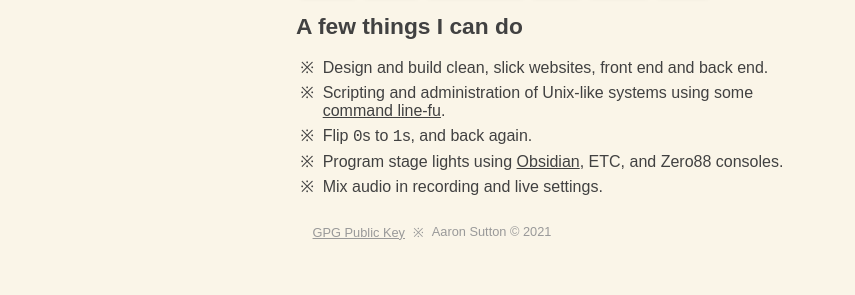
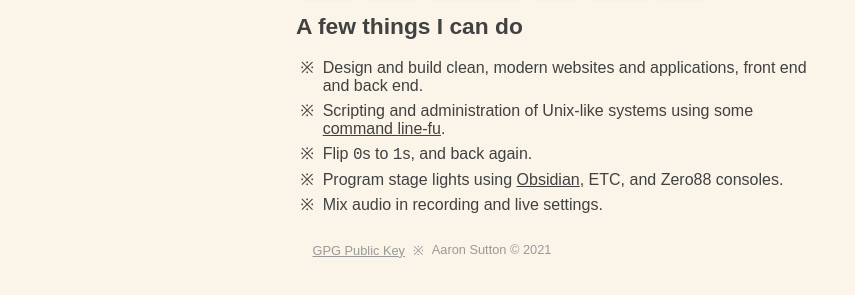
Before and after one commit to aaronjsutton/aaronjsutton, a website built with Vite: page index.html in a window 1280 px wide. Shown: the part 343-638 px from the top of the page, without its empty margins (208-1063 px from the left). Built offline with nearby package versions, Linux system fonts and the light colour scheme; files whose address does not match are found by name; a web font is replaced by a local one.

Commit message:
Update copy just a little

```diff
--- a/index.html
+++ b/index.html
@@ -96,7 +96,7 @@
             <h3>A few things I can do</h3>
             <ul>
               <li>
-                Design and build clean, slick websites, front end and back end.
+                Design and build clean, modern websites and applications, front end and back end.
               </li>
               <li>
                 Scripting and administration of Unix-like systems using some
```
